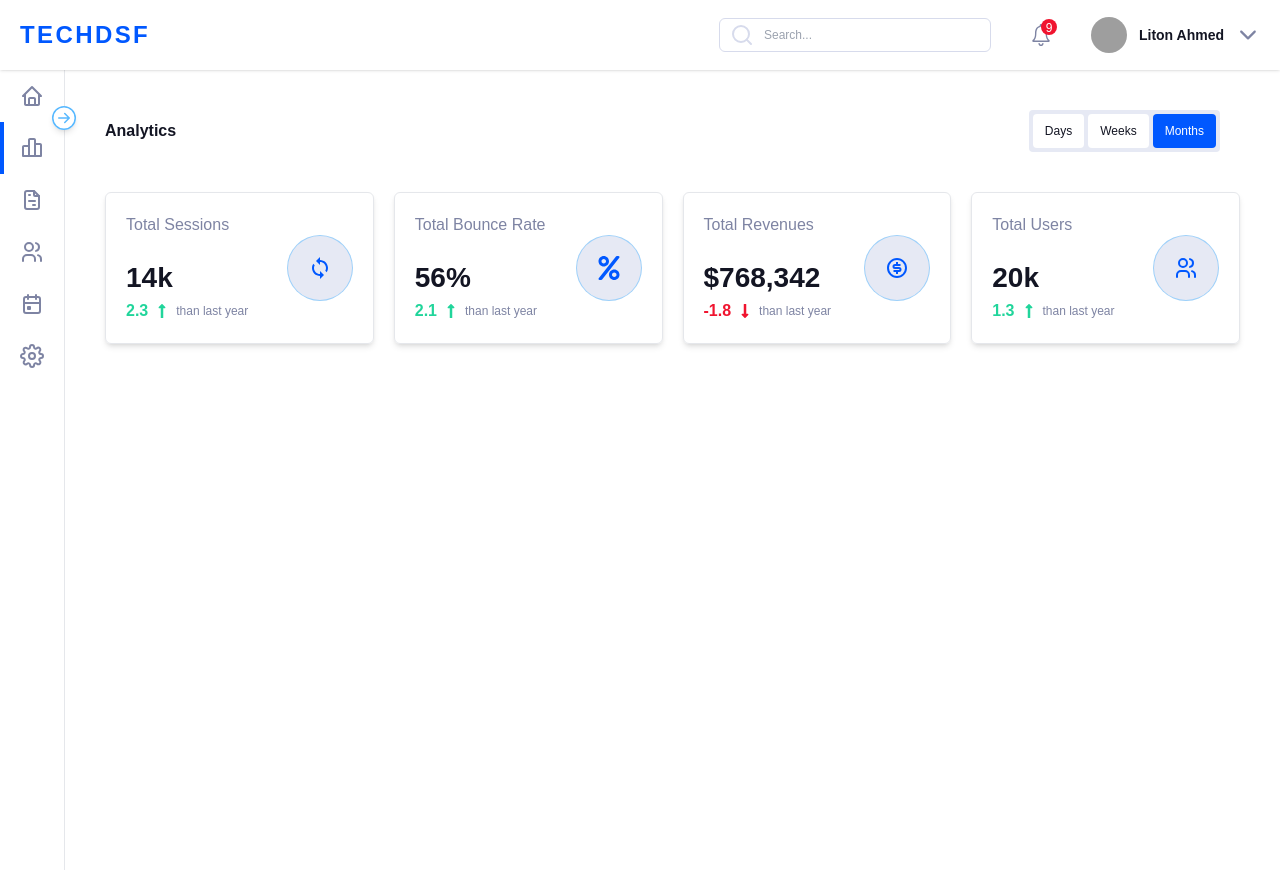
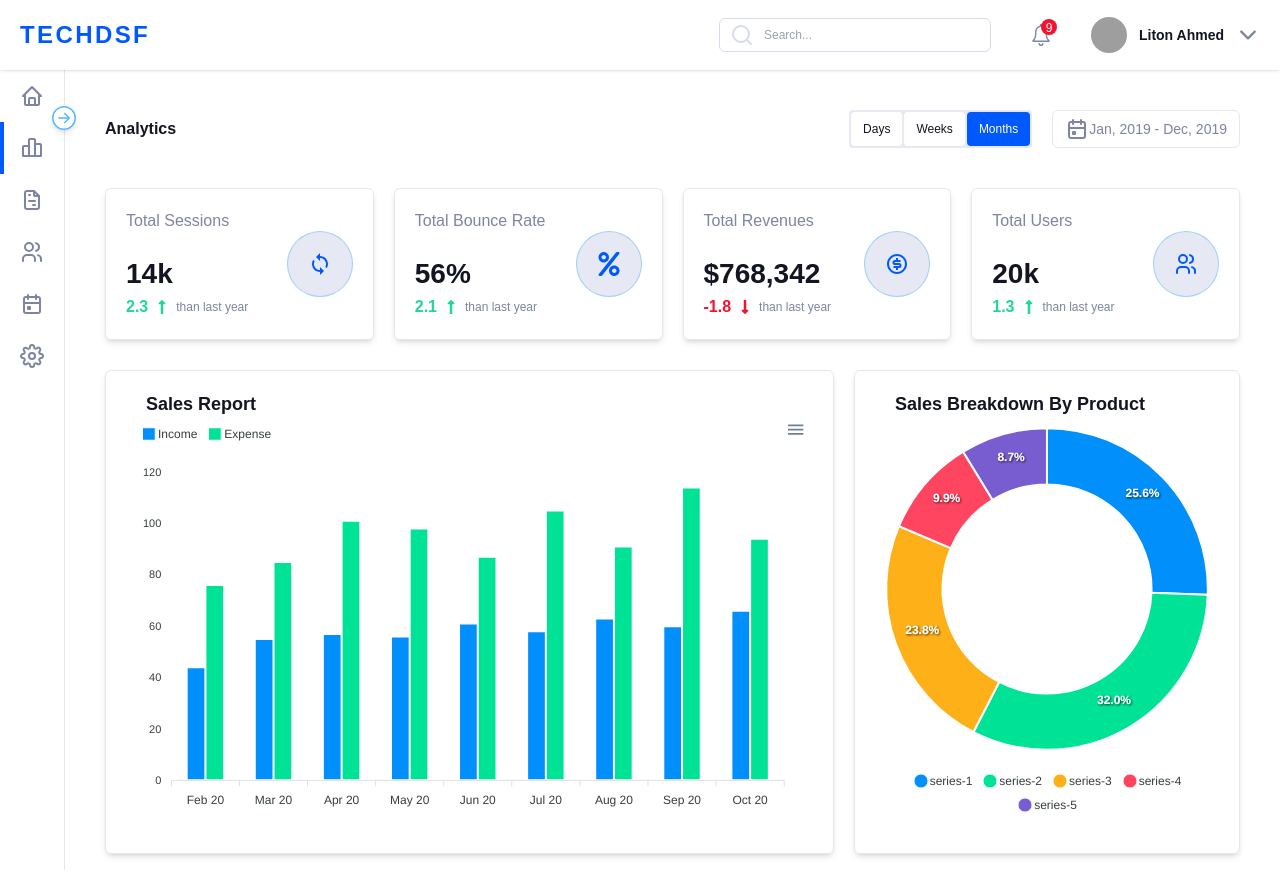
Before and after one commit to rifatptk/techdsf-admin, a React (Create React App) app: page /analytics in a window 1280 px wide. Shown: the top 896 px of the page. Before the commit the page ends 800 px from the top, so only its background shows below. Built offline with nearby package versions, Linux system fonts and the light colour scheme; grey boxes are pictures that could not be loaded.

Commit message:
analytics pie chart added

```diff
--- /dev/null
+++ b/src/components/AnalyticsChart.jsx
@@ -0,0 +1,23 @@
+import Chart from 'react-apexcharts';
+import { columnChartData } from '../constants';
+
+const AnalyticsChart = () => {
+  return (
+    <div className="p-[20px] border rounded-[6px] shadow-md flex-[2]">
+      <div className="flex justify-between items-center px-[20px]">
+        <p className="text-[18px] text-theme-black font-semibold">
+          Sales Report
+        </p>
+      </div>
+      <Chart
+        options={columnChartData.options}
+        series={columnChartData.series}
+        type="bar"
+        width="100%"
+        height={400}
+      />
+    </div>
+  );
+};
+
+export default AnalyticsChart;
--- /dev/null
+++ b/src/components/AnalyticsPieChart.jsx
@@ -0,0 +1,23 @@
+import Chart from 'react-apexcharts';
+import { pieChartData } from '../constants';
+
+const AnalyticsPieChart = () => {
+  return (
+    <div className="p-[20px] border rounded-[6px] shadow-md flex-1">
+      <div className="flex justify-between items-center px-[20px]">
+        <p className="text-[18px]  text-theme-black font-semibold">
+          Sales Breakdown By Product
+        </p>
+      </div>
+      <Chart
+        options={pieChartData.options}
+        series={pieChartData.series}
+        type="donut"
+        width="100%"
+        height={400}
+      />
+    </div>
+  );
+};
+
+export default AnalyticsPieChart;
--- /dev/null
+++ b/src/components/DatePicker.jsx
@@ -0,0 +1,12 @@
+import { TbCalendarEvent } from 'react-icons/tb';
+
+const DatePicker = () => {
+  return (
+    <div className="flex items-center text-theme-gray border rounded-[6px] px-[12px] py-[6px] cursor-default">
+      <TbCalendarEvent size={24} />
+      <p className="text-[14px]">Jan, 2019 - Dec, 2019</p>
+    </div>
+  );
+};
+
+export default DatePicker;
--- a/src/components/PageHeader.jsx
+++ b/src/components/PageHeader.jsx
@@ -1,14 +1,15 @@
 import Button from './Button';
 import { pageHeaderButtons } from '../constants';
+import DatePicker from './DatePicker';
 
-const PageHeader = ({ title, showButtons }) => {
+const PageHeader = ({ title, showButtons, showDatePicker }) => {
   return (
     <div>
       <div className="flex justify-between items-center mb-[40px] ">
         <p className="text-4 text-theme-black font-semibold">{title}</p>
         <div className="flex space-x-[20px] items-center ">
           {showButtons && (
-            <div className="bg-theme-lightgray flex text-theme-black p-1 rounded space-x-1">
+            <div className="bg-theme-lightgray flex text-theme-black p-[2px] rounded space-x-[2px]">
               {pageHeaderButtons.map((btn) => (
                 <Button
                   key={btn.text}
@@ -19,7 +20,11 @@ const PageHeader = ({ title, showButtons }) => {
               ))}
             </div>
           )}
-          <div>{/* <DatePicker /> */}</div>
+          {showDatePicker && (
+            <div>
+              <DatePicker />
+            </div>
+          )}
         </div>
       </div>
     </div>
--- a/src/constants.js
+++ b/src/constants.js
@@ -396,3 +396,91 @@ export const pageHeaderButtons = [
   { text: 'Weeks', background: 'white', color: '#131523' },
   { text: 'Months' },
 ];
+
+//analytics page column chart data
+export const columnChartData = {
+  series: [
+    {
+      name: 'Income',
+      data: [44, 55, 57, 56, 61, 58, 63, 60, 66],
+    },
+    {
+      name: 'Expense',
+      data: [76, 85, 101, 98, 87, 105, 91, 114, 94],
+    },
+  ],
+  options: {
+    chart: {
+      type: 'bar',
+      height: 350,
+    },
+    plotOptions: {
+      bar: {
+        horizontal: false,
+        columnWidth: '55%',
+        endingShape: 'rounded',
+      },
+    },
+    dataLabels: {
+      enabled: false,
+    },
+    stroke: {
+      show: true,
+      width: 2,
+      colors: ['transparent'],
+    },
+    legend: { position: 'top', horizontalAlign: 'left' },
+    grid: { show: false },
+    xaxis: {
+      categories: [
+        'Feb 20',
+        'Mar 20',
+        'Apr 20',
+        'May 20',
+        'Jun 20',
+        'Jul 20',
+        'Aug 20',
+        'Sep 20',
+        'Oct 20',
+      ],
+    },
+
+    fill: {
+      opacity: 1,
+    },
+    tooltip: {
+      y: {
+        formatter: function (val) {
+          return '$ ' + val + '';
+        },
+      },
+    },
+  },
+};
+
+//analytics page pie chart data
+export const pieChartData = {
+  series: [44, 55, 41, 17, 15],
+  options: {
+    chart: {
+      type: 'donut',
+    },
+    legend: {
+      position: 'bottom',
+    },
+    dataLabels: { show: false },
+    responsive: [
+      {
+        breakpoint: 480,
+        options: {
+          chart: {
+            width: 200,
+          },
+          legend: {
+            position: 'bottom',
+          },
+        },
+      },
+    ],
+  },
+};
--- a/src/pages/Analytics.jsx
+++ b/src/pages/Analytics.jsx
@@ -1,3 +1,5 @@
+import AnalyticsChart from '../components/AnalyticsChart';
+import AnalyticsPieChart from '../components/AnalyticsPieChart';
 import Cards from '../components/Cards';
 import PageHeader from '../components/PageHeader';
 import { analyticsCards } from '../constants';
@@ -5,8 +7,16 @@ import { analyticsCards } from '../constants';
 const Analytics = () => {
   return (
     <div className="w-full bg-theme-white p-[40px]">
-      <PageHeader title="Analytics" showButtons />
+      <PageHeader title="Analytics" showButtons showDatePicker />
       <Cards data={analyticsCards} />
+      {/* charts */}
+
+      <div className="flex space-x-[20px] justify-between my-[30px]">
+        {/* barchart */}
+        <AnalyticsChart />
+        {/* piechart */}
+        <AnalyticsPieChart />
+      </div>
     </div>
   );
 };
--- a/src/pages/DatePicker.jsx
+++ /dev/null
@@ -1,36 +0,0 @@
-import dayjs from 'dayjs';
-import TextField from '@mui/material/TextField';
-import { AdapterDayjs } from '@mui/x-date-pickers/AdapterDayjs';
-import { LocalizationProvider } from '@mui/x-date-pickers/LocalizationProvider';
-import { MobileDatePicker } from '@mui/x-date-pickers/MobileDatePicker';
-import { useState } from 'react';
-
-export default function ResponsiveDatePickers() {
-  const [value, setValue] = useState(dayjs('2022-04-07'));
-
-  return (
-    <LocalizationProvider dateAdapter={AdapterDayjs}>
-      <div className="flex items-center">
-        <MobileDatePicker
-          value={value}
-          onChange={(newValue) => {
-            setValue(newValue);
-          }}
-          renderInput={(params) => (
-            <TextField size="small" style={{ width: 120 }} {...params} />
-          )}
-        />
-        to
-        <MobileDatePicker
-          value={value}
-          onChange={(newValue) => {
-            setValue(newValue);
-          }}
-          renderInput={(params) => (
-            <TextField size="small" style={{ width: 120 }} {...params} />
-          )}
-        />
-      </div>
-    </LocalizationProvider>
-  );
-}
--- a/src/pages/Home.jsx
+++ b/src/pages/Home.jsx
@@ -9,10 +9,10 @@ import PageHeader from '../components/PageHeader';
 const Home = () => {
   return (
     <div className="w-full bg-theme-white p-[40px]">
-      <PageHeader title="Overview" showButtons />
+      <PageHeader title="Overview" showButtons showDatePicker />
       <Cards data={overviewCards} />
       <HomeChart />
-      <div className="flex justify-between space-x-[20px]">
+      <div className="flex justify-between space-x-[20px] ">
         <div className="p-[20px] border rounded-[6px] shadow-md flex-[2]">
           <BasicTable />
         </div>
```
